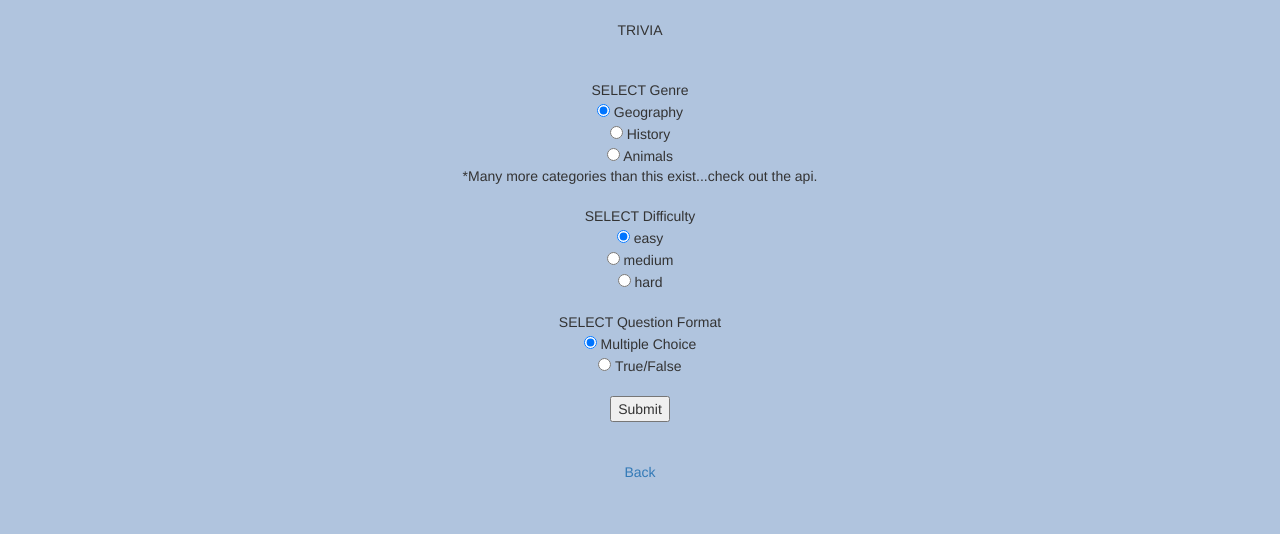
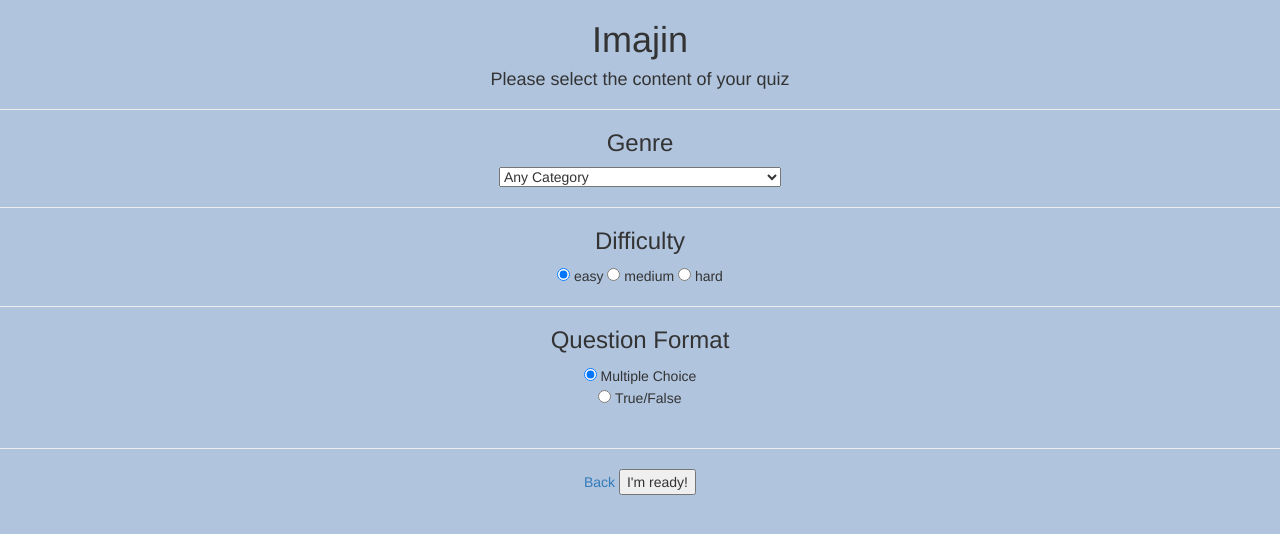
Before and after one commit to jzaia18/Imajin, a Flask app: page /quiz/select in a window 1280 px wide. Shown: the part 52-586 px from the top of the page. Run offline with Flask 2, Linux system fonts and the light colour scheme; a user stored in the database is signed in; some libraries are stand-ins or nearby versions.

Commit message:
Prettied up select page a little

```diff
--- a/templates/select.html
+++ b/templates/select.html
@@ -3,31 +3,60 @@
 
 {% block content1 %}
 <title>
-Selection
+  Selection
 </title>
 {% endblock %}
 
 
 {% block content2 %}
-<center><body><h> TRIVIA </h1><br>
-<br><br>
+<center>
+  <h1> Imajin </h1>
+  <h4> Please select the content of your quiz </h4>
   <form action="/quiz/launch" method = "POST" >
-    SELECT Genre <br>
-    <input type="radio" name="genre" value="22" checked='checked'> Geography <br>
-    <input type="radio" name="genre" value="23"> History <br>
-    <input type="radio" name="genre" value="27"> Animals <br>
-    *Many more categories than this exist...check out the api.<br><br>
-    SELECT Difficulty <br>
-    <input type="radio" name="difficulty" value="easy" checked='checked'> easy <br>
-    <input type="radio" name="difficulty" value="medium"> medium <br>
-    <input type="radio" name="difficulty" value="hard"> hard <br><br>
-    SELECT Question Format<br>
+
+    <hr> <h3> Genre </h3>
+
+    <select class="selectpicker" data-live-search="true" name="trivia_category" >
+      <option value="any">Any Category</option>
+      <option value="9">General Knowledge</option>
+      <option value="10">Entertainment: Books</option>
+      <option value="11">Entertainment: Film</option>
+      <option value="12">Entertainment: Music</option>
+      <option value="13">Entertainment: Musicals &amp; Theatres</option>
+      <option value="14">Entertainment: Television</option>
+      <option value="15">Entertainment: Video Games</option>
+      <option value="16">Entertainment: Board Games</option>
+      <option value="17">Science &amp; Nature</option>
+      <option value="18">Science: Computers</option>
+      <option value="19">Science: Mathematics</option>
+      <option value="20">Mythology</option>
+      <option value="21">Sports</option>
+      <option value="22">Geography</option>
+      <option value="23">History</option>
+      <option value="24">Politics</option>
+      <option value="25">Art</option>
+      <option value="26">Celebrities</option>
+      <option value="27">Animals</option>
+      <option value="28">Vehicles</option>
+      <option value="29">Entertainment: Comics</option>
+      <option value="30">Science: Gadgets</option>
+      <option value="31">Entertainment: Japanese Anime &amp; Manga</option>
+      <option value="32">Entertainment: Cartoon &amp; Animations</option>
+    </select>
+    <br />
+
+    <hr> <h3> Difficulty </h3>
+    <input type="radio" name="difficulty" value="easy" checked='checked'> easy    <input type="radio" name="difficulty" value="medium"> medium
+    <input type="radio" name="difficulty" value="hard"> hard
+    <br />
+
+    <hr> <h3> Question Format </h3>
     <input type="radio" name="type" value="multiple" checked='checked'> Multiple Choice <br>
     <input type="radio" name="type" value="boolean"> True/False <br><br>
-    <input type="submit" value="Submit">
-  </form><br>
-<br> <a href="/"> Back </a>
-</body></center>
-</html>
 
+    <hr>
+    <a href="/"> Back </a>
+    <input type="submit" value="I'm ready!">
+  </form>
+</center>
 {% endblock %}
```
